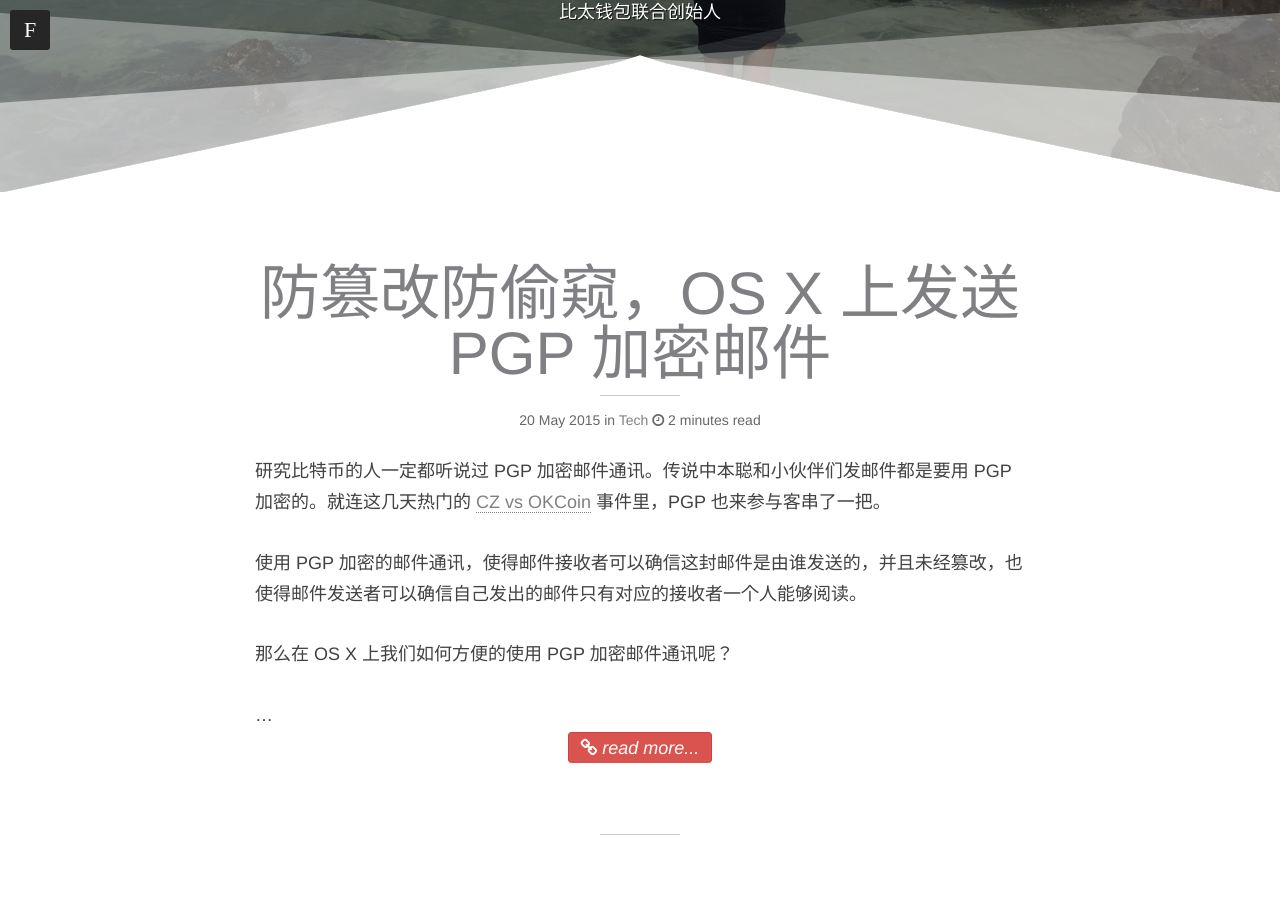
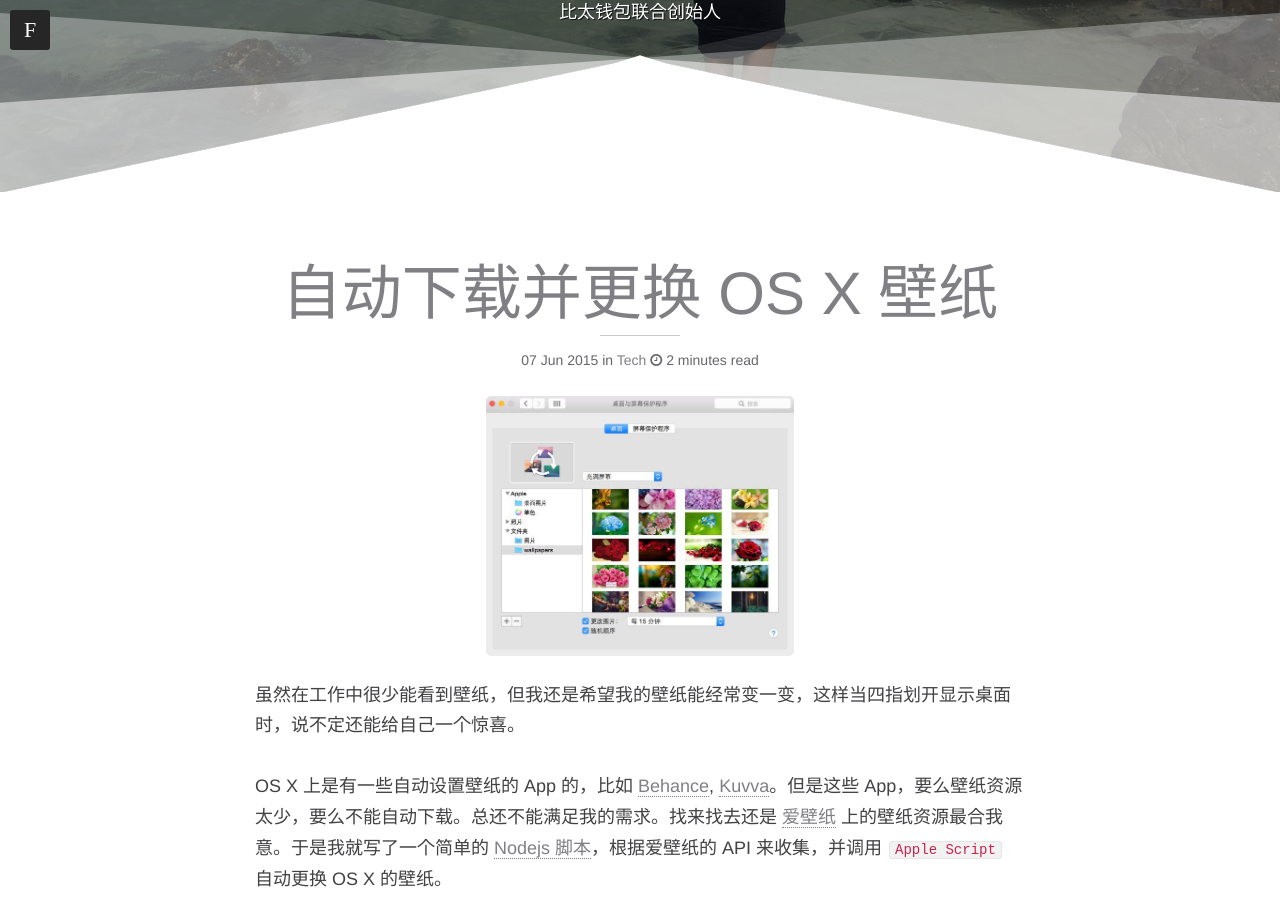
Before and after one commit to songchenwen/songchenwen.github.io, a Jekyll site: the page built from index.html, in a window 1280 px wide and 900 px high, scrolled down 348 px. Built offline with Jekyll 4.4.1, drawn with Linux system fonts in a browser that asks for light colours; Markdown is read by kramdown in place of the engine named in the settings; the list of posts is cut into pages by our own code; some of the changed text lies outside the part shown.

Commit message:
Lovebizhi Collector Post

```diff
--- a/_includes/head.html
+++ b/_includes/head.html
@@ -24,10 +24,10 @@
 {% if page.tags %}<meta name="keywords" content="{{ page.tags | join: ', ' }}">{% endif %}
 
 {% if site.owner.twitter %}<!-- Twitter Cards -->
-{% if page.imagefeature %}<meta name="twitter:card" content="summary_large_image">
-<meta name="twitter:image" content="{{ site.url }}/images/{{ page.imagefeature }}">
+{% if page.image.thumb %}<meta name="twitter:card" content="summary_large_image">
+<meta name="twitter:image" content="{{ site.url }}/images/{{ page.image.thumb }}">
 {% else %}<meta name="twitter:card" content="summary">
-<meta name="twitter:image" content="{% if page.image.thumb %}{{ site.url }}/images/{{ page.image.thumb }}{% else %}{{ site.url }}/images/{{ site.logo }}{% endif %}">{% endif %}
+<meta name="twitter:image" content="{% if page.imagefeature %}{{ site.url }}/images/{{ page.imagefeature }}{% else %}{{ site.url }}/images/{{ site.logo }}{% endif %}">{% endif %}
 <meta name="twitter:title" content="{% if page.title %}{{ page.title }}{% else %}{{ site.title }}{% endif %}">
 <meta name="twitter:description" content="{{ desc }}">
 <meta name="twitter:creator" content="@{{ site.owner.twitter }}">{% endif %}
@@ -39,7 +39,7 @@
 <meta property="og:description" content="{{ desc }}">
 <meta property="og:url" content="{{ site.url }}{{ page.url }}">
 <meta property="og:site_name" content="{{ site.title }}">
-{% if page.imagefeature %}<meta property="og:image" content="{{ site.url }}/images/{{ page.imagefeature }}">{% else %}<meta property="og:image" content="{{ site.url }}/images/{{ site.default_bg }}">{% endif %}
+{% if page.image.thumb %}<meta property="og:image" content="{{ site.url }}/images/{{ page.image.thumb }}">{% else %}<meta property="og:image" content="{% if page.imagefeature %}{{ site.url }}/images/{{ page.imagefeature }}{% else %}{{ site.url }}/images/{{ site.logo }}{% endif %}">{% endif %}
 
 {% if site.google_verify %}<meta name="google-site-verification" content="{{ site.google_verify }}">{% endif %}
 {% if site.bing_verify %}<meta name="msvalidate.01" content="{{ site.bing_verify }}">{% endif %}
--- a/_includes/share.html
+++ b/_includes/share.html
@@ -10,7 +10,7 @@
             </a>
         </li>
         <li>
-            <a href='http://v.t.sina.com.cn/share/share.php?title=《{{ page.title }}》%20via%20&#64;{{ site.owner.weiboname }}{% if page.imagefeature %}&pic={{ site.url }}/images/{{ page.imagefeature }}{% endif %}&url={{ site.url }}{{ page.url }}'
+            <a href='http://v.t.sina.com.cn/share/share.php?title=《{{ page.title }}》%20via%20&#64;{{ site.owner.weiboname }}{% if page.image.thumb %}&pic={{ site.url }}/images/{{ page.image.thumb }}{% else %}{% if page.imagefeature %}&pic={{ site.url }}/images/{{ page.imagefeature }}{% endif %}{% endif %}&url={{ site.url }}{{ page.url }}'
             onclick="window.open(this.href, 'weibo-share', 'width=610,height=500');return false;" data-toggle="tooltip" title="Share on Weibo" itemprop="Weibo">
                 <i class="icon-weibo"></i>
             </a>
--- /dev/null
+++ b/_posts/2015-06-07-lovebizhi-collector.md
@@ -0,0 +1,85 @@
+---
+layout: post
+title: 自动下载并更换 OS X 壁纸
+category: Tech
+tags: [Nodejs, OSX]
+imagefeature: lovebizhi-collector/feature.jpg
+image:
+  thumb: lovebizhi-collector/thumb.jpg
+---
+<figure>
+  <a href="/images/lovebizhi-collector/1.jpg"><img style="width:40%" src="/images/lovebizhi-collector/1.thumb.jpg"></a>
+</figure>
+
+虽然在工作中很少能看到壁纸，但我还是希望我的壁纸能经常变一变，这样当四指划开显示桌面时，说不定还能给自己一个惊喜。
+
+OS X 上是有一些自动设置壁纸的 App 的，比如 [Behance](https://www.behance.net/apps), [Kuvva](https://www.kuvva.com)。但是这些 App，要么壁纸资源太少，要么不能自动下载。总还不能满足我的需求。找来找去还是 [爱壁纸](https://www.lovebizhi.com) 上的壁纸资源最合我意。于是我就写了一个简单的 [Nodejs 脚本](https://github.com/songchenwen/lovebizhi-collector)，根据爱壁纸的 API 来收集，并调用 `Apple Script` 自动更换 OS X 的壁纸。
+
+<!-- more -->
+
+## 安装
+
+既然是一个 Nodejs 脚本，那么首先就要安装好 Nodejs 才行。使用 [Homebrew](http://brew.sh) 安装 Nodejs 很简单。
+
+~~~ bash
+brew install node
+~~~
+
+然后只需要找一个目录把[这个脚本](https://github.com/songchenwen/lovebizhi-collector)克隆到本地就可以了。当然还需要想好把下载好的壁纸保存在哪个目录下。比如我保存在了 `~/Pictures/wallpapers/`。
+
+我已经准备好了用来安装的脚本。只需要替换上你用来存储壁纸的路径，运行下面的脚本就可以了。
+
+~~~ bash
+OUTPATH="/path/to/your/folder/for/wallpapers"
+mkdir lovebizhi-collecor
+cd lovebizhi-collecor
+git clone "https://github.com/songchenwen/lovebizhi-collector.git" .
+npm install
+touch config
+echo "OUTPATH=\"$OUTPATH\"" > config
+~~~
+
+## 使用
+
+项目里有两个已经准备好的 Shell 脚本 `run.sh` 和 `add_launch_agent.sh`。分别是用来运行和添加自动启动项目的。
+
+### 更新壁纸
+
+~~~ bash
+sh run.sh
+~~~
+
+### 自动启动
+
+OS X 的自动启动依赖于 `LaunchAgents`。打开 `~/Library/LaunchAgents/` 就能看到一些 `.plist` 文件，这些就是用来描述自动启动项目的。我们在这里添加一个 `.plist` 文件来调用 `run.sh` 就可以自动运行了。
+
+我已经写好了添加的脚本。
+
+~~~ bash
+sh add_launch_agent.sh
+~~~
+
+## 设置
+
+在 `index.js` 里面有一些关于要获取什么样的壁纸的配置。可以根据自己的喜好来更改这些配置。
+
+~~~ javascript
+var categories = [API.categories.landscape, API.categories.plant]; // 壁纸类别
+var screenWidth = 2560; // 屏幕分辨率
+var screenHeight = 1600;
+var maxFileCount = 100; // 最多保留在本地的壁纸数
+~~~
+
+其中壁纸类别有如下这些：
+
+- `API.categories.moviestar` 明星
+- `API.categories.landscape` 风景
+- `API.categories.beauty` 美女
+- `API.categories.plant` 植物
+- `API.categories.animal` 动物
+- `API.categories.game` 游戏
+- `API.categories.cartoon` 卡通
+- `API.categories.festival` 节日
+- `API.categories.car` 汽车
+- `API.categories.food` 美食
+- `API.categories.sport` 运动
```
Also changed, not shown: images/lovebizhi-collector/1.jpg (added), images/lovebizhi-collector/1.thumb.jpg (added), images/lovebizhi-collector/feature.jpg (added), images/lovebizhi-collector/thumb.jpg (added).
